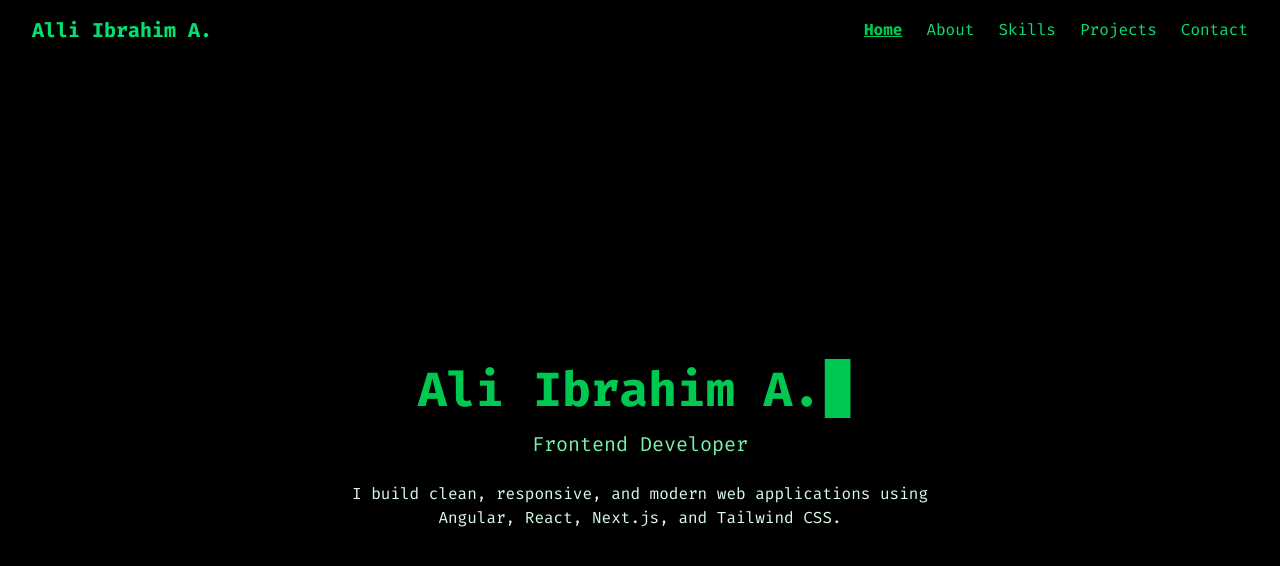
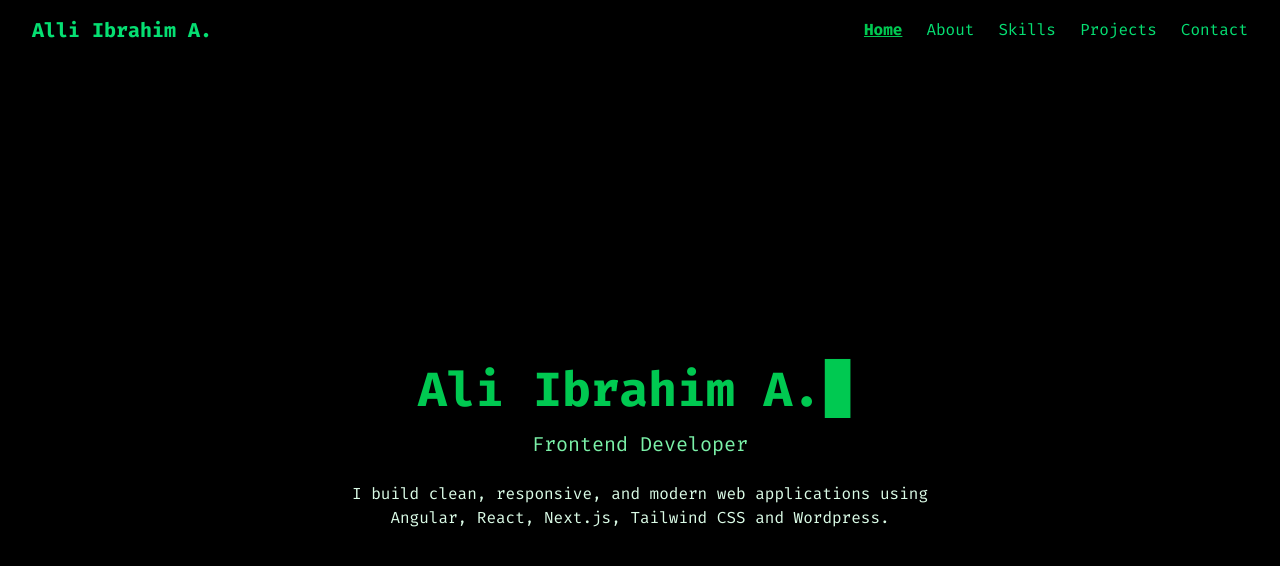
Before and after one commit to iballi2024/my-official-portfolio, a Next.js app: page / in a window 1280 px wide. Shown: the top 566 px of the page. Built offline with nearby package versions, Linux system fonts and the light colour scheme.

Commit message:
update home page content

```diff
--- a/app/data/sections-content.tsx
+++ b/app/data/sections-content.tsx
@@ -7,7 +7,7 @@ export
       title: "Alli Ibrahim A.",
       subtitle: "Frontend Developer",
       content:
-        "I build clean, responsive, and modern web applications using Angular, React, Next.js, and Tailwind CSS.",
+        "I build clean, responsive, and modern web applications using Angular, React, Next.js, Tailwind CSS and Wordpress.",
     },
     about: {
       title: "About Me",
```
